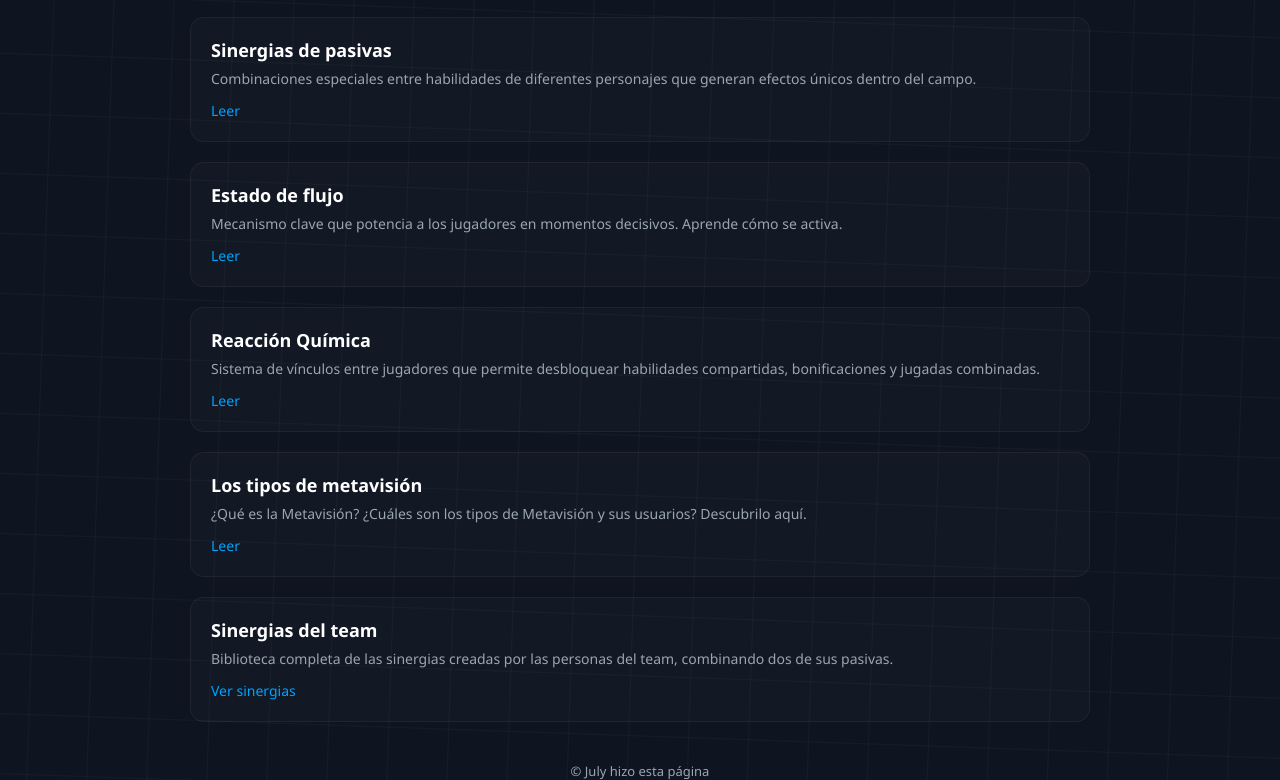
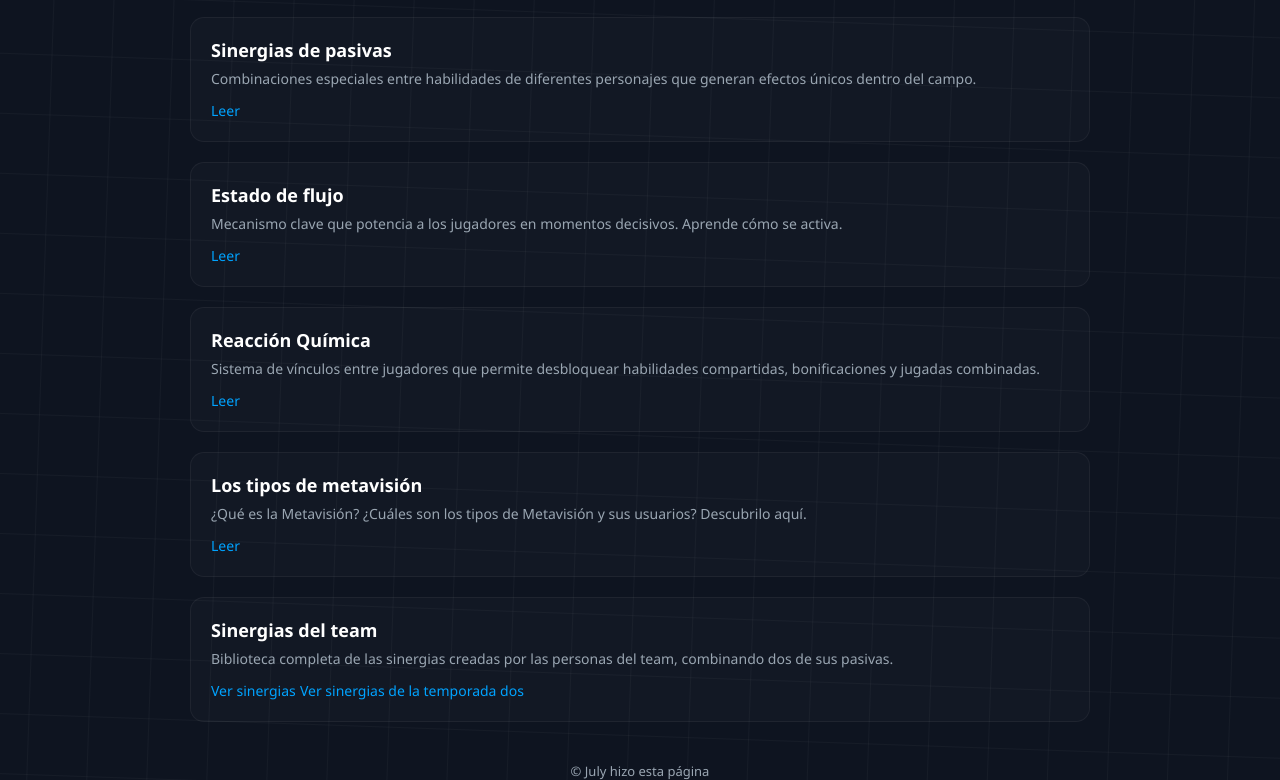
Before and after one commit to julysita/blue-lock-, a plain HTML site: page index.html in a window 1280 px wide. Shown: the part 611-1391 px from the top of the page. Drawn offline with Linux system fonts and the light colour scheme.

Commit message:
Update index.html

```diff
--- a/index.html
+++ b/index.html
@@ -192,6 +192,7 @@
   <p>Biblioteca completa de las sinergias creadas por las personas del team, combinando dos de sus pasivas.</p>
 
   <a href="sinergias.html" class="btn">Ver sinergias</a>
+    <a href="sinergias2.html" class="btn">Ver sinergias de la temporada dos</a>
 </section>
 
     <footer>© July hizo esta página</footer>
```
